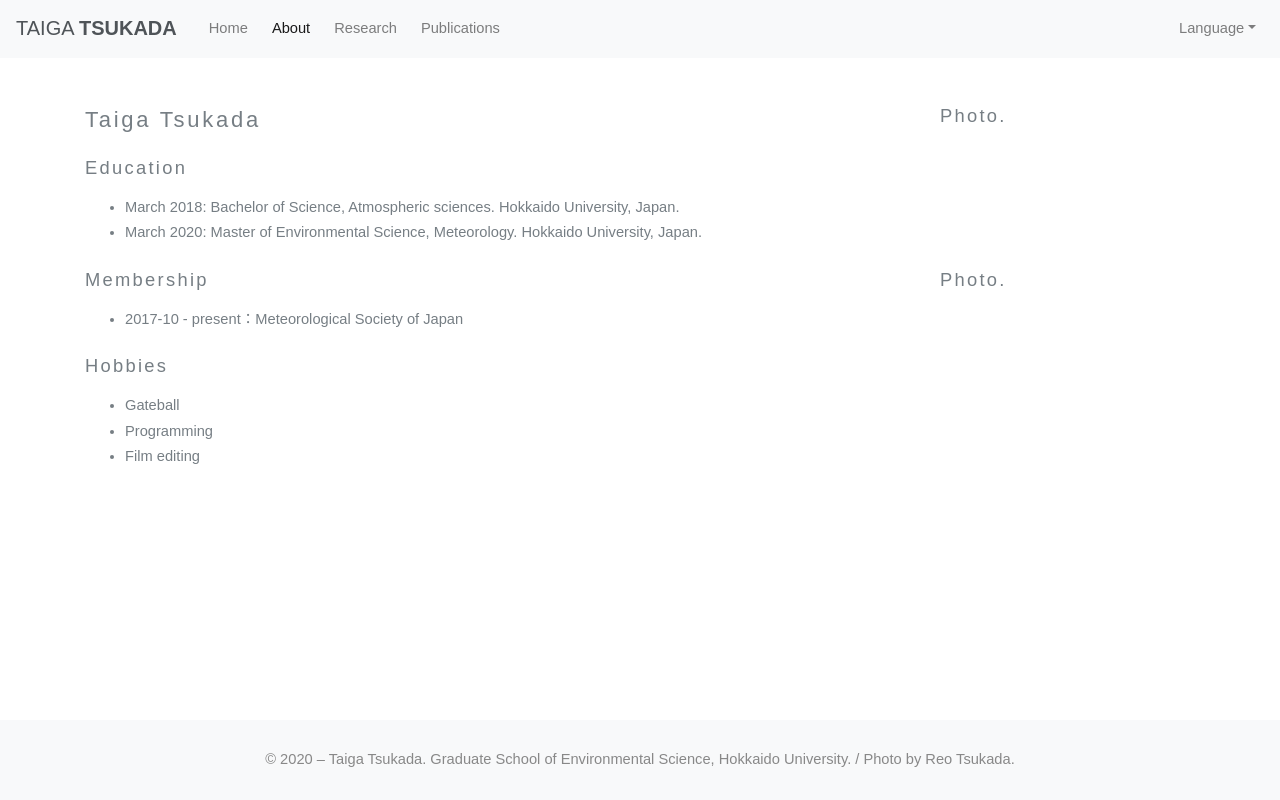
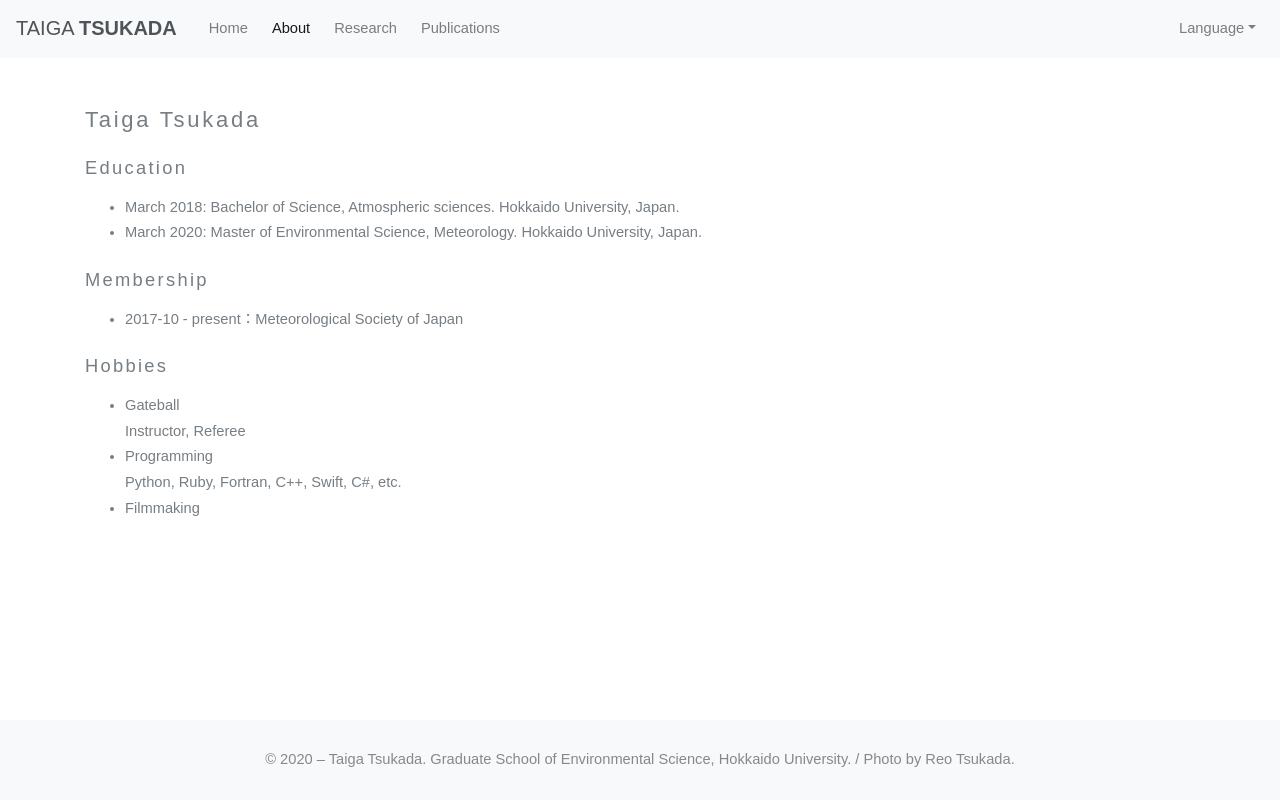
Before and after one commit to tsukada-cs/tsukada, a plain HTML site: page about_en.html in a window 1280 px wide. Drawn offline with nearby package versions, Linux system fonts and the light colour scheme.

Commit message:
update about_en

```diff
--- a/about_en.html
+++ b/about_en.html
@@ -28,7 +28,7 @@
                     </div>
                 </div>
                 <div class="col-lg-3">
-                    <h4>Photo.</h4>
+                    <!-- photo -->
                 </div>
                 <div class="col-lg-9">
                     <div class="history">
@@ -41,13 +41,15 @@
                         <h4>Hobbies</h4>
                         <ul>
                             <li>Gateball</li>
+                                <p>Instructor, Referee</p>
                             <li>Programming</li>
-                            <li>Film editing</li>
+                                <p>Python, Ruby, Fortran, C++, Swift, C#, etc.</p>
+                            <li>Filmmaking</li>
                         </ul>
                     </div>
                 </div>
                 <div class="col-lg-3">
-                    <h4>Photo.</h4>
+                    <!-- photo -->
                 </div>
             </div>
         </div>
```
